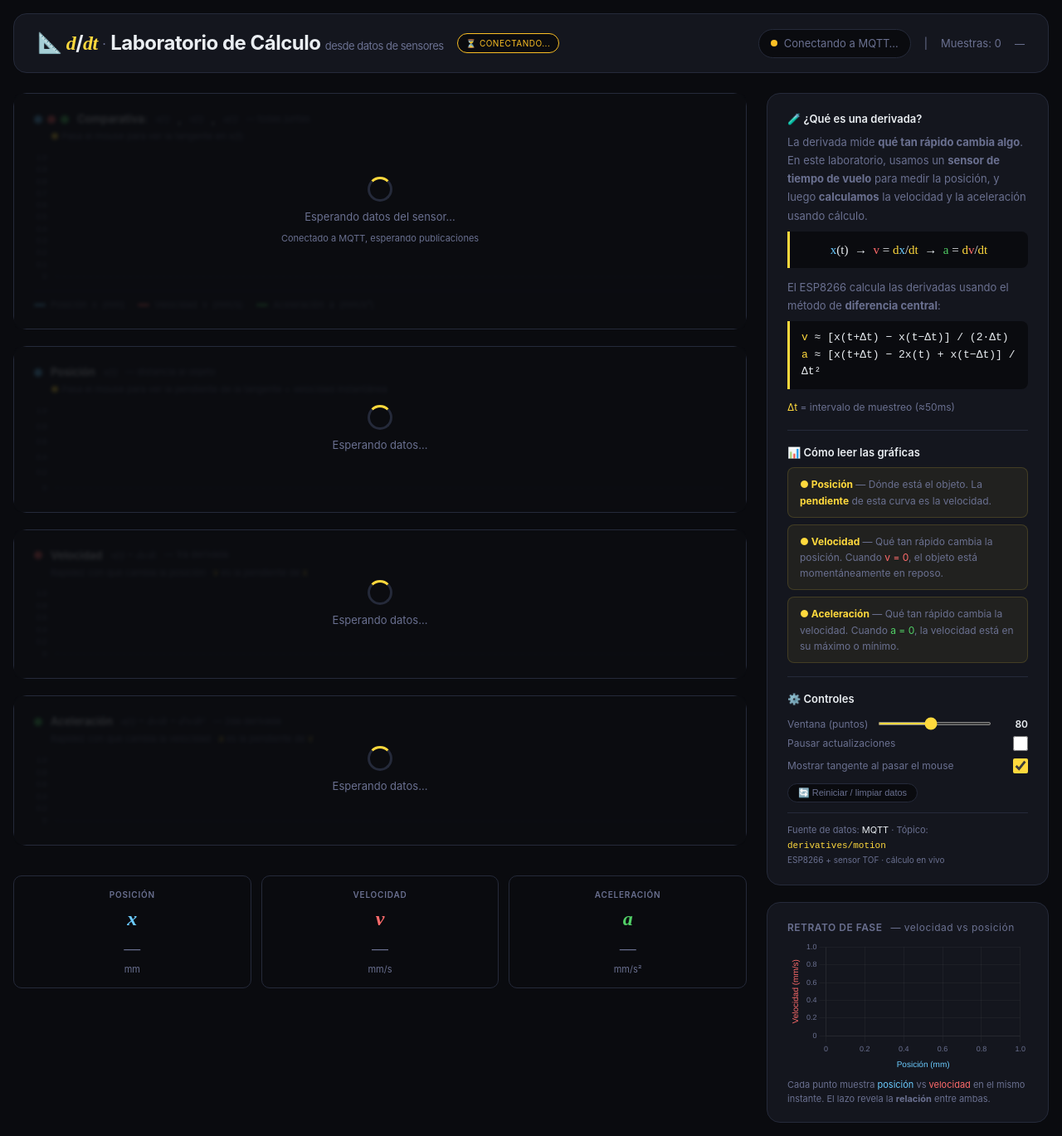
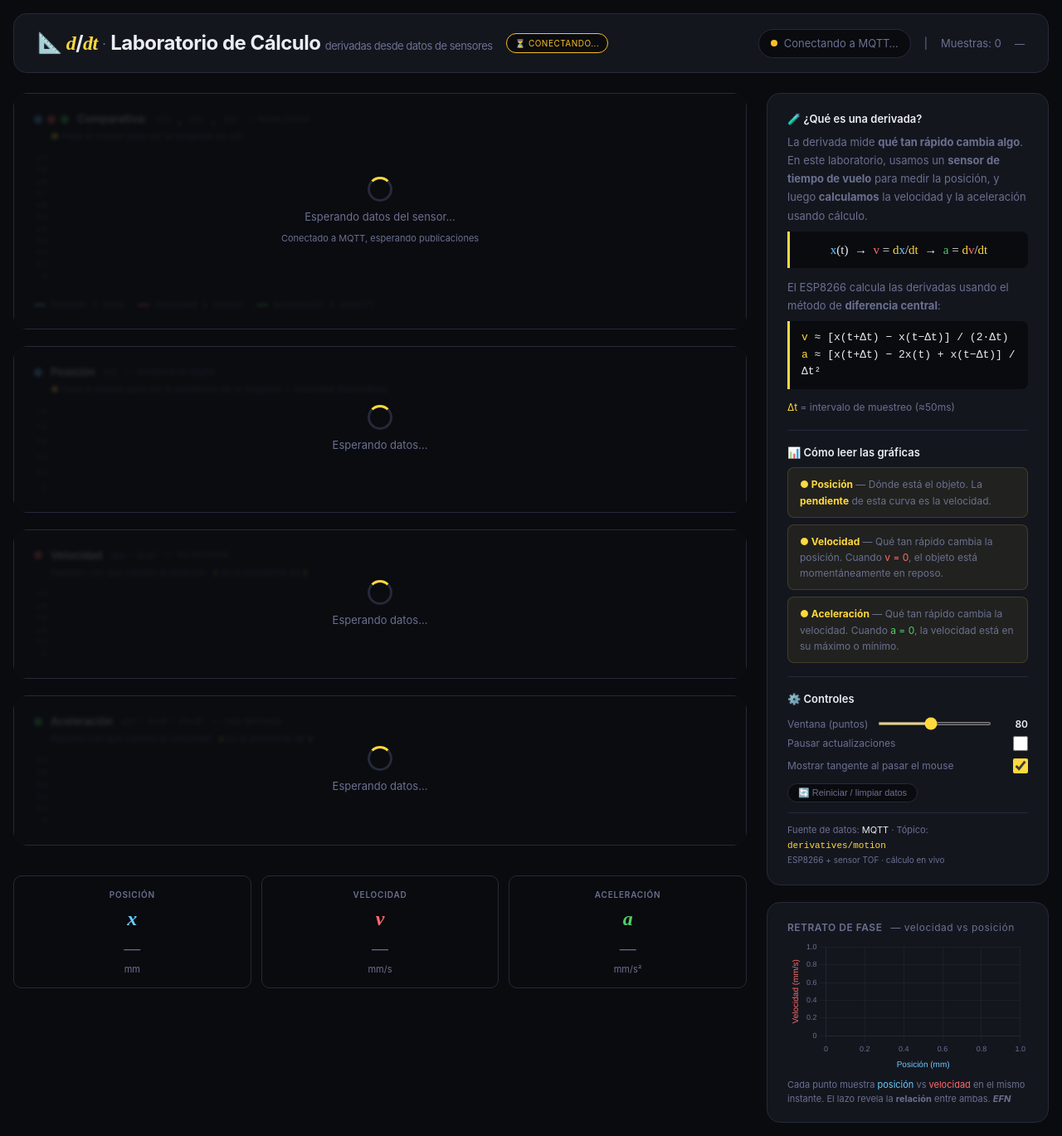
Before and after one commit to Benja-S/tof_cinematikz, a plain HTML site: page docs/index.html in a window 1280 px wide. Shown: the whole page at 83% size. Drawn offline with nearby package versions, Linux system fonts and the light colour scheme; a script that the page names is missing.

Commit message:
Update index.html

```diff
--- a/docs/index.html
+++ b/docs/index.html
@@ -558,7 +558,7 @@
                 📐 <span class="math">d</span>/<span class="math">dt</span>
                 <span style="font-weight:300;color:var(--muted);font-size:20px;">·</span>
                 Laboratorio de Cálculo
-                <span class="header-sub">desde datos de sensores</span>
+                <span class="header-sub"> derivadas desde datos de sensores</span>
             </h1>
             <span class="mode-tag waiting" id="modeTag">⏳ conectando...</span>
         </div>
@@ -804,7 +804,7 @@
                 <div style="font-size:11px;color:var(--muted);margin-top:6px;line-height:1.5;">
                     Cada punto muestra <span style="color:var(--position-color);">posición</span> vs
                     <span style="color:var(--velocity-color);">velocidad</span> en el mismo instante.
-                    El lazo revela la <strong>relación</strong> entre ambas.
+                    El lazo revela la <strong>relación</strong> entre ambas.     <em><strong>EFN</strong></em>
                 </div>
             </div>
         </div>
```
